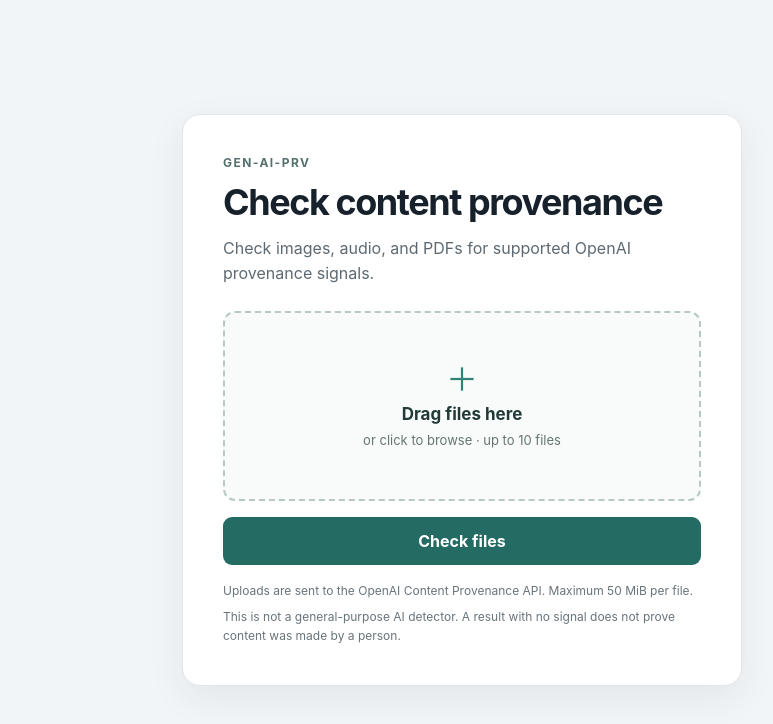
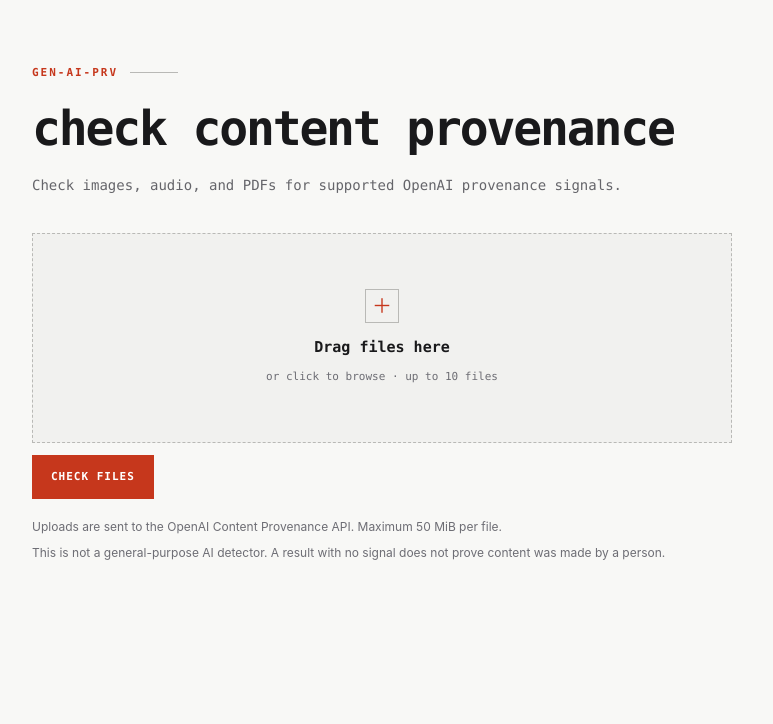
Before and after one commit to jak0b/gen-ai-prv, a plain HTML site: page web/index.html in a window 1280 px wide. Shown: the whole page, without its empty margins (178-951 px from the left). Drawn offline with Linux system fonts and the light colour scheme.

Commit message:
style(web): add sharp modern looking themes

```diff
--- a/web/style.css
+++ b/web/style.css
@@ -1,8 +1,45 @@
 :root {
-  color-scheme: light;
-  font-family: -apple-system, BlinkMacSystemFont, "Segoe UI", sans-serif;
-  color: #17212b;
-  background: #f2f5f7;
+  color-scheme: light dark;
+  --bg: #000;
+  --panel: #0b0b0d;
+  --panel-raised: #101012;
+  --line: #28282c;
+  --line-strong: #3a3a3f;
+  --text: #d7d7d9;
+  --heading: #eee;
+  --muted: #aaaab0;
+  --faint: #7d7d84;
+  --accent: #ff5a36;
+  --accent-hover: #ff795c;
+  --accent-contrast: #111;
+  --success: #b4c96f;
+  --danger: #ff725c;
+  --mono: "JetBrains Mono", "JetBrainsMono Nerd Font", "Caskaydia Mono",
+    ui-monospace, "SFMono-Regular", Consolas, monospace;
+  --sans: Inter, ui-sans-serif, -apple-system, BlinkMacSystemFont, "Segoe UI",
+    sans-serif;
+  color: var(--text);
+  background: var(--bg);
+  font-family: var(--sans);
+}
+
+@media (prefers-color-scheme: light) {
+  :root {
+    --bg: #f8f8f6;
+    --panel: #f1f1ef;
+    --panel-raised: #fff;
+    --line: #cdcdca;
+    --line-strong: #b9b9b6;
+    --text: #19191b;
+    --heading: #19191b;
+    --muted: #65656a;
+    --faint: #6d6d74;
+    --accent: #c6371c;
+    --accent-hover: #a82d18;
+    --accent-contrast: #fff;
+    --success: #65751e;
+    --danger: #b53322;
+  }
 }
 
 * {
@@ -12,61 +49,97 @@
 body {
   min-height: 100vh;
   margin: 0;
-  display: grid;
-  place-items: center;
-  padding: 24px;
+  padding: clamp(32px, 8vh, 88px) 24px;
+  background: var(--bg);
+  color: var(--text);
+  font-size: 15px;
+  line-height: 1.6;
+}
+
+button,
+input {
+  color: inherit;
+  font: inherit;
+}
+
+:focus-visible {
+  outline: 2px solid var(--accent);
+  outline-offset: 3px;
 }
 
 .panel {
-  width: min(100%, 560px);
-  padding: 40px;
-  background: #fff;
-  border: 1px solid #e0e6ea;
-  border-radius: 18px;
-  box-shadow: 0 12px 36px rgb(22 42 56 / 7%);
+  width: min(100%, 860px);
+  margin: 0 auto;
+  padding: 0;
 }
 
 .eyebrow {
-  margin: 0 0 10px;
-  color: #54716e;
-  font-size: 12px;
+  display: flex;
+  align-items: center;
+  gap: 12px;
+  margin: 0 0 20px;
+  color: var(--accent);
+  font-family: var(--mono);
+  font-size: 11px;
   font-weight: 700;
-  letter-spacing: .12em;
+  letter-spacing: .18em;
+  text-transform: uppercase;
+}
+
+.eyebrow::after {
+  width: 48px;
+  height: 1px;
+  background: var(--line-strong);
+  content: "";
 }
 
 h1 {
+  max-width: 720px;
   margin: 0;
-  font-size: clamp(27px, 6vw, 36px);
-  letter-spacing: -.04em;
+  color: var(--heading);
+  font-family: var(--mono);
+  font-size: clamp(30px, 5.5vw, 48px);
+  font-weight: 700;
+  letter-spacing: -.045em;
+  line-height: 1.12;
+  text-transform: lowercase;
 }
 
 .intro {
-  margin: 12px 0 26px;
-  color: #5d6972;
-  line-height: 1.55;
+  max-width: 680px;
+  margin: 18px 0 34px;
+  color: var(--muted);
+  font-family: var(--mono);
+  font-size: 14px;
+  line-height: 1.8;
+}
+
+form {
+  max-width: 700px;
 }
 
 .drop-zone {
   position: relative;
   display: flex;
-  min-height: 190px;
+  min-height: 210px;
+  padding: 28px;
   flex-direction: column;
   align-items: center;
   justify-content: center;
-  gap: 8px;
+  gap: 9px;
   overflow: hidden;
-  border: 2px dashed #b8c8c6;
-  border-radius: 12px;
-  background: #f8fbfa;
-  color: #66756f;
+  border: 1px dashed var(--line-strong);
+  background: var(--panel);
+  color: var(--muted);
   text-align: center;
   cursor: pointer;
+  transition: border-color 120ms ease, background-color 120ms ease;
 }
 
 .drop-zone:hover,
 .drop-zone:focus-within {
-  border-color: #328177;
-  background: #f1f8f6;
+  border-color: var(--accent);
+  background: var(--panel-raised);
 }
 
 .drop-zone input {
@@ -79,46 +152,62 @@ h1 {
 }
 
 .drop-zone strong {
-  color: #213a37;
-  font-size: 17px;
+  color: var(--heading);
+  font-family: var(--mono);
+  font-size: 15px;
+  font-weight: 600;
 }
 
 .drop-zone span:last-child {
-  font-size: 13px;
+  color: var(--faint);
+  font-family: var(--mono);
+  font-size: 11px;
 }
 
 .drop-icon {
-  color: #328177;
-  font-size: 32px;
+  display: grid;
+  width: 34px;
+  height: 34px;
+  margin-bottom: 3px;
+  border: 1px solid var(--line-strong);
+  color: var(--accent);
+  font-family: var(--mono);
+  font-size: 20px;
   line-height: 1;
+  place-items: center;
 }
 
-button {
-  width: 100%;
-  margin-top: 16px;
-  padding: 14px 18px;
-  border: 0;
-  border-radius: 9px;
-  background: #246b63;
-  color: #fff;
-  font: inherit;
-  font-weight: 650;
+button[type="submit"] {
+  min-height: 44px;
+  margin-top: 12px;
+  padding: 0 18px;
+  border: 1px solid var(--accent);
+  background: var(--accent);
+  color: var(--accent-contrast);
+  font-family: var(--mono);
+  font-size: 11px;
+  font-weight: 800;
+  letter-spacing: .09em;
+  text-transform: uppercase;
   cursor: pointer;
+  transition: background-color 120ms ease, border-color 120ms ease;
 }
 
-button:hover {
-  background: #1b5851;
+button[type="submit"]:hover {
+  border-color: var(--accent-hover);
+  background: var(--accent-hover);
 }
 
 .note,
 .disclaimer {
-  color: #68747b;
+  max-width: 700px;
+  color: var(--faint);
   font-size: 12px;
-  line-height: 1.55;
+  line-height: 1.65;
 }
 
 .note {
-  margin: 17px 0 0;
+  margin: 18px 0 0;
 }
 
 .disclaimer {
@@ -126,42 +215,52 @@ button:hover {
 }
 
 .result {
-  margin-top: 20px;
-  padding: 20px;
-  border: 1px solid #e0e6ea;
-  border-radius: 12px;
-  background: #fbfcfc;
+  max-width: 860px;
+  padding: 20px 22px;
+  margin-top: 14px;
+  border: 1px solid var(--line);
+  background: var(--panel);
+}
+
+.result:first-of-type {
+  margin-top: 32px;
 }
 
 .result h2 {
   margin: 0 0 14px;
-  font-size: 17px;
+  color: var(--heading);
+  font-family: var(--mono);
+  font-size: 14px;
+  font-weight: 600;
   overflow-wrap: anywhere;
 }
 
 .status {
   margin: 0 0 8px;
-  font-weight: 750;
+  font-family: var(--mono);
+  font-size: 11px;
+  font-weight: 700;
+  letter-spacing: .07em;
 }
 
 .status.detected {
-  color: #a33636;
+  color: var(--accent);
 }
 
 .status.clear {
-  color: #247267;
+  color: var(--success);
 }
 
 .error {
-  color: #a33636;
-  line-height: 1.5;
+  color: var(--danger);
+  line-height: 1.6;
 }
 
 .details {
+  padding-left: 20px;
   margin: 12px 0 0;
-  padding-left: 20px;
-  color: #52616a;
-  font-size: 14px;
+  color: var(--muted);
+  font-size: 13px;
 }
 
 .details li + li {
@@ -169,14 +268,56 @@ button:hover {
 }
 
 .back {
-  display: inline-block;
+  display: inline-flex;
+  min-height: 40px;
+  padding: 0 12px;
   margin-top: 22px;
-  color: #246b63;
-  font-weight: 650;
+  border: 1px solid var(--line-strong);
+  align-items: center;
+  color: var(--text);
+  font-family: var(--mono);
+  font-size: 11px;
+  font-weight: 600;
+  letter-spacing: .06em;
+  text-transform: uppercase;
+  transition: border-color 120ms ease, color 120ms ease;
 }
 
-@media (max-width: 520px) {
-  .panel {
-    padding: 28px 22px;
+.back::after {
+  margin-left: 9px;
+  color: var(--accent);
+  content: "→";
+}
+
+.back:hover {
+  border-color: var(--accent);
+  color: var(--heading);
+}
+
+@media (max-width: 600px) {
+  body {
+    padding: 40px 20px;
+  }
+
+  .intro {
+    margin-bottom: 25px;
+    font-size: 13px;
+  }
+
+  .drop-zone {
+    min-height: 185px;
+  }
+
+  .result {
+    padding: 17px;
   }
 }
+
+@media (prefers-reduced-motion: reduce) {
+  *,
+  *::before,
+  *::after {
+    scroll-behavior: auto !important;
+    transition-duration: .01ms !important;
+  }
+}
```
